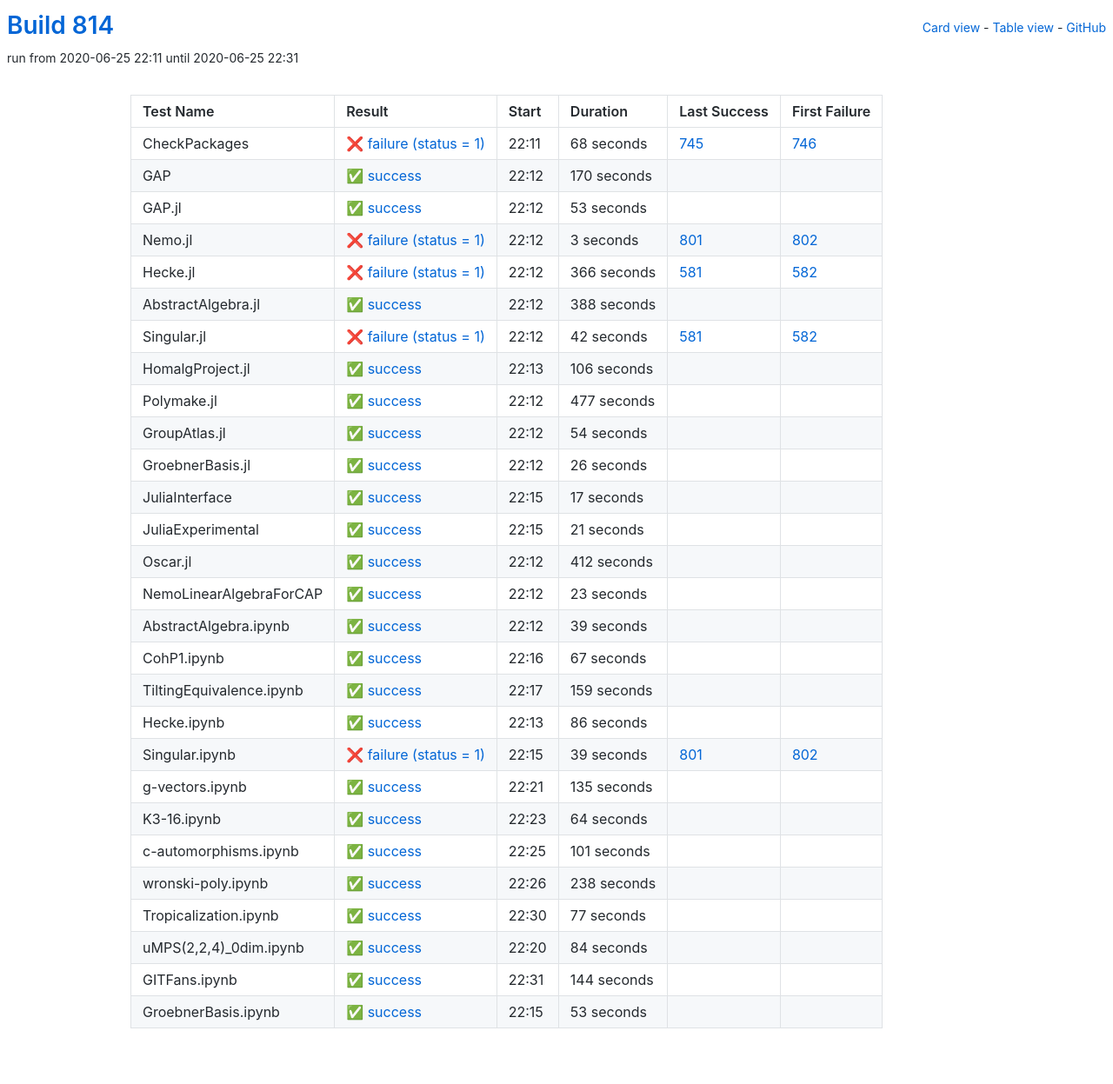
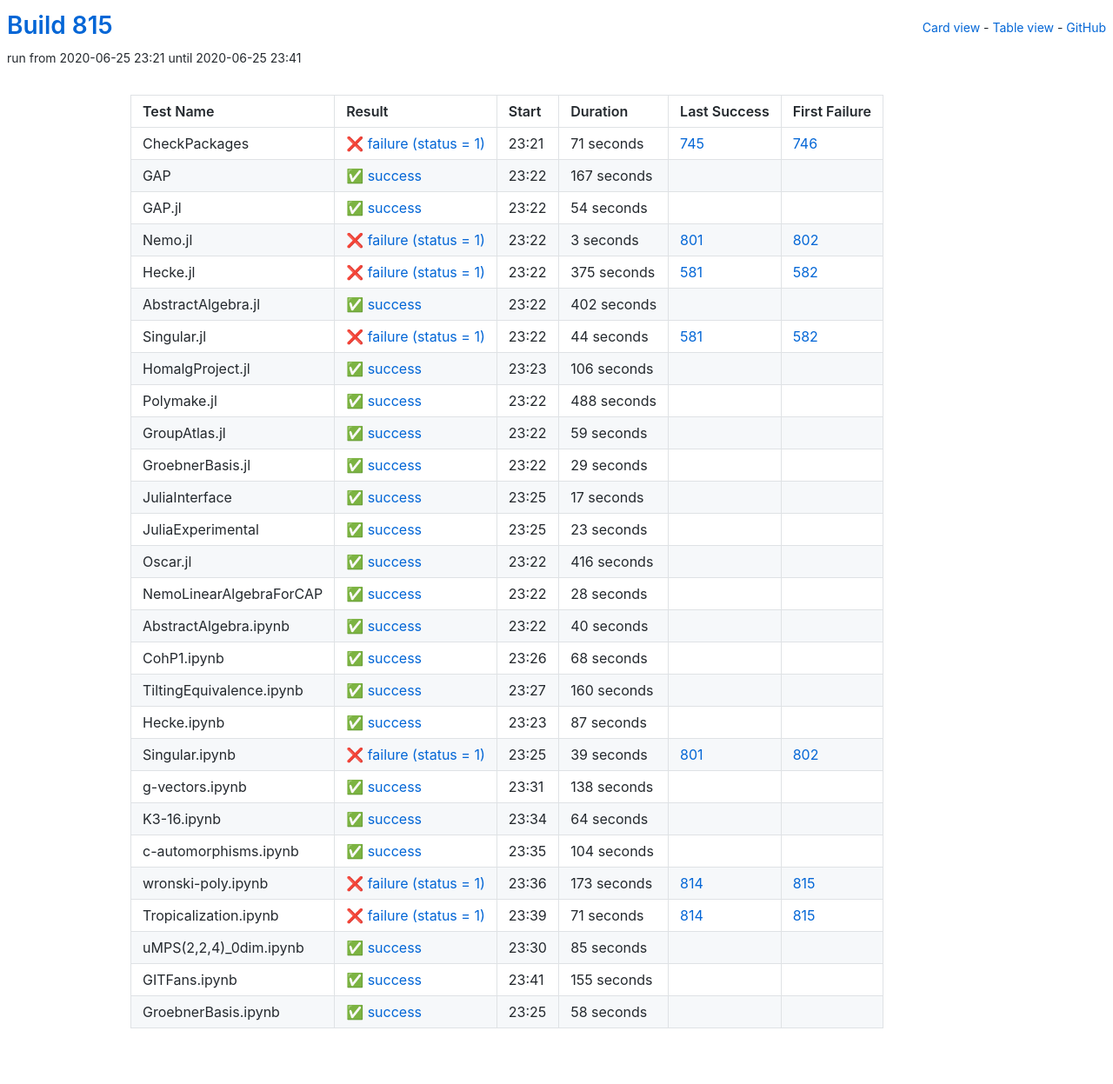
Before and after one commit to oscar-system/oscar-ci-status-1.4, a Jekyll site: the page built from table.html, in a window 1280 px wide. Shown: the whole page at 87% size. Built offline with Jekyll 4.4.1, drawn with Linux system fonts in a browser that asks for light colours.

Commit message:
Build #815

```diff
--- a/_data/ci.yml
+++ b/_data/ci.yml
@@ -1,6 +1,6 @@
 ---
-build: 814
-build_url: https://oscarci.mathematik.uni-kl.de/job/oscar-julia-1.4/814/
+build: 815
+build_url: https://oscarci.mathematik.uni-kl.de/job/oscar-julia-1.4/815/
 job: oscar-julia-1.4
 organization: oscar-system
 repo: oscar-ci-status-1.4
@@ -8,44 +8,44 @@ repourl: https://github.com/oscar-system/oscar-ci-status-1.4
 tests:
 - name: CheckPackages
   id: checkpackages
-  log: https://oscarci.mathematik.uni-kl.de/job/oscar-julia-1.4/814/artifact/logs/build-814/CheckPackages.log
-  start: 2020-06-25 22:11
+  log: https://oscarci.mathematik.uni-kl.de/job/oscar-julia-1.4/815/artifact/logs/build-815/CheckPackages.log
+  start: 2020-06-25 23:21
   success: false
   exitcode: 1
   status: failure
-  duration: 68
+  duration: 71
   last_success: 745
   last_success_url: https://oscarci.mathematik.uni-kl.de/job/oscar-julia-1.4/745/
   first_failure: 746
   first_failure_url: https://oscarci.mathematik.uni-kl.de/job/oscar-julia-1.4/746/
 - name: GAP
   id: gap
-  log: https://oscarci.mathematik.uni-kl.de/job/oscar-julia-1.4/814/artifact/logs/build-814/GAP.log
-  start: 2020-06-25 22:12
+  log: https://oscarci.mathematik.uni-kl.de/job/oscar-julia-1.4/815/artifact/logs/build-815/GAP.log
+  start: 2020-06-25 23:22
   success: true
   exitcode: 0
   status: success
-  duration: 170
+  duration: 167
   last_success: false
   last_success_url:
   first_failure: false
   first_failure_url:
 - name: GAP.jl
   id: gap-jl
-  log: https://oscarci.mathematik.uni-kl.de/job/oscar-julia-1.4/814/artifact/logs/build-814/GAP.jl.log
-  start: 2020-06-25 22:12
+  log: https://oscarci.mathematik.uni-kl.de/job/oscar-julia-1.4/815/artifact/logs/build-815/GAP.jl.log
+  start: 2020-06-25 23:22
   success: true
   exitcode: 0
   status: success
-  duration: 53
+  duration: 54
   last_success: false
   last_success_url:
   first_failure: false
   first_failure_url:
 - name: Nemo.jl
   id: nemo-jl
-  log: https://oscarci.mathematik.uni-kl.de/job/oscar-julia-1.4/814/artifact/logs/build-814/Nemo.jl.log
-  start: 2020-06-25 22:12
+  log: https://oscarci.mathematik.uni-kl.de/job/oscar-julia-1.4/815/artifact/logs/build-815/Nemo.jl.log
+  start: 2020-06-25 23:22
   success: false
   exitcode: 1
   status: failure
@@ -56,44 +56,44 @@ tests:
   first_failure_url: https://oscarci.mathematik.uni-kl.de/job/oscar-julia-1.4/802/
 - name: Hecke.jl
   id: hecke-jl
-  log: https://oscarci.mathematik.uni-kl.de/job/oscar-julia-1.4/814/artifact/logs/build-814/Hecke.jl.log
-  start: 2020-06-25 22:12
+  log: https://oscarci.mathematik.uni-kl.de/job/oscar-julia-1.4/815/artifact/logs/build-815/Hecke.jl.log
+  start: 2020-06-25 23:22
   success: false
   exitcode: 1
   status: failure
-  duration: 366
+  duration: 375
   last_success: 581
   last_success_url: https://oscarci.mathematik.uni-kl.de/job/oscar-julia-1.4/581/
   first_failure: 582
   first_failure_url: https://oscarci.mathematik.uni-kl.de/job/oscar-julia-1.4/582/
 - name: AbstractAlgebra.jl
   id: abstractalgebra-jl
-  log: https://oscarci.mathematik.uni-kl.de/job/oscar-julia-1.4/814/artifact/logs/build-814/AbstractAlgebra.jl.log
-  start: 2020-06-25 22:12
+  log: https://oscarci.mathematik.uni-kl.de/job/oscar-julia-1.4/815/artifact/logs/build-815/AbstractAlgebra.jl.log
+  start: 2020-06-25 23:22
   success: true
   exitcode: 0
   status: success
-  duration: 388
+  duration: 402
   last_success: false
   last_success_url:
   first_failure: false
   first_failure_url:
 - name: Singular.jl
   id: singular-jl
-  log: https://oscarci.mathematik.uni-kl.de/job/oscar-julia-1.4/814/artifact/logs/build-814/Singular.jl.log
-  start: 2020-06-25 22:12
+  log: https://oscarci.mathematik.uni-kl.de/job/oscar-julia-1.4/815/artifact/logs/build-815/Singular.jl.log
+  start: 2020-06-25 23:22
   success: false
   exitcode: 1
   status: failure
-  duration: 42
+  duration: 44
   last_success: 581
   last_success_url: https://oscarci.mathematik.uni-kl.de/job/oscar-julia-1.4/581/
   first_failure: 582
   first_failure_url: https://oscarci.mathematik.uni-kl.de/job/oscar-julia-1.4/582/
 - name: HomalgProject.jl
   id: homalgproject-jl
-  log: https://oscarci.mathematik.uni-kl.de/job/oscar-julia-1.4/814/artifact/logs/build-814/HomalgProject.jl.log
-  start: 2020-06-25 22:13
+  log: https://oscarci.mathematik.uni-kl.de/job/oscar-julia-1.4/815/artifact/logs/build-815/HomalgProject.jl.log
+  start: 2020-06-25 23:23
   success: true
   exitcode: 0
   status: success
@@ -104,44 +104,44 @@ tests:
   first_failure_url:
 - name: Polymake.jl
   id: polymake-jl
-  log: https://oscarci.mathematik.uni-kl.de/job/oscar-julia-1.4/814/artifact/logs/build-814/Polymake.jl.log
-  start: 2020-06-25 22:12
+  log: https://oscarci.mathematik.uni-kl.de/job/oscar-julia-1.4/815/artifact/logs/build-815/Polymake.jl.log
+  start: 2020-06-25 23:22
   success: true
   exitcode: 0
   status: success
-  duration: 477
+  duration: 488
   last_success: false
   last_success_url:
   first_failure: false
   first_failure_url:
 - name: GroupAtlas.jl
   id: groupatlas-jl
-  log: https://oscarci.mathematik.uni-kl.de/job/oscar-julia-1.4/814/artifact/logs/build-814/GroupAtlas.jl.log
-  start: 2020-06-25 22:12
+  log: https://oscarci.mathematik.uni-kl.de/job/oscar-julia-1.4/815/artifact/logs/build-815/GroupAtlas.jl.log
+  start: 2020-06-25 23:22
   success: true
   exitcode: 0
   status: success
-  duration: 54
+  duration: 59
   last_success: false
   last_success_url:
   first_failure: false
   first_failure_url:
 - name: GroebnerBasis.jl
   id: groebnerbasis-jl
-  log: https://oscarci.mathematik.uni-kl.de/job/oscar-julia-1.4/814/artifact/logs/build-814/GroebnerBasis.jl.log
-  start: 2020-06-25 22:12
+  log: https://oscarci.mathematik.uni-kl.de/job/oscar-julia-1.4/815/artifact/logs/build-815/GroebnerBasis.jl.log
+  start: 2020-06-25 23:22
   success: true
   exitcode: 0
   status: success
-  duration: 26
+  duration: 29
   last_success: false
   last_success_url:
   first_failure: false
   first_failure_url:
 - name: JuliaInterface
   id: juliainterface
-  log: https://oscarci.mathematik.uni-kl.de/job/oscar-julia-1.4/814/artifact/logs/build-814/JuliaInterface.log
-  start: 2020-06-25 22:15
+  log: https://oscarci.mathematik.uni-kl.de/job/oscar-julia-1.4/815/artifact/logs/build-815/JuliaInterface.log
+  start: 2020-06-25 23:25
   success: true
   exitcode: 0
   status: success
@@ -152,32 +152,8 @@ tests:
   first_failure_url:
 - name: JuliaExperimental
   id: juliaexperimental
-  log: https://oscarci.mathematik.uni-kl.de/job/oscar-julia-1.4/814/artifact/logs/build-814/JuliaExperimental.log
-  start: 2020-06-25 22:15
-  success: true
-  exitcode: 0
-  status: success
-  duration: 21
-  last_success: false
-  last_success_url:
-  first_failure: false
-  first_failure_url:
-- name: Oscar.jl
-  id: oscar-jl
-  log: https://oscarci.mathematik.uni-kl.de/job/oscar-julia-1.4/814/artifact/logs/build-814/Oscar.jl.log
-  start: 2020-06-25 22:12
-  success: true
-  exitcode: 0
-  status: success
-  duration: 412
-  last_success: false
-  last_success_url:
-  first_failure: false
-  first_failure_url:
-- name: NemoLinearAlgebraForCAP
-  id: nemolinearalgebraforcap
-  log: https://oscarci.mathematik.uni-kl.de/job/oscar-julia-1.4/814/artifact/logs/build-814/NemoLinearAlgebraForCAP.log
-  start: 2020-06-25 22:12
+  log: https://oscarci.mathematik.uni-kl.de/job/oscar-julia-1.4/815/artifact/logs/build-815/JuliaExperimental.log
+  start: 2020-06-25 23:25
   success: true
   exitcode: 0
   status: success
@@ -186,58 +162,82 @@ tests:
   last_success_url:
   first_failure: false
   first_failure_url:
-- name: AbstractAlgebra.ipynb
-  id: abstractalgebra-ipynb
-  log: https://oscarci.mathematik.uni-kl.de/job/oscar-julia-1.4/814/artifact/logs/build-814/AbstractAlgebra.ipynb.log
-  start: 2020-06-25 22:12
+- name: Oscar.jl
+  id: oscar-jl
+  log: https://oscarci.mathematik.uni-kl.de/job/oscar-julia-1.4/815/artifact/logs/build-815/Oscar.jl.log
+  start: 2020-06-25 23:22
   success: true
   exitcode: 0
   status: success
-  duration: 39
+  duration: 416
+  last_success: false
+  last_success_url:
+  first_failure: false
+  first_failure_url:
+- name: NemoLinearAlgebraForCAP
+  id: nemolinearalgebraforcap
+  log: https://oscarci.mathematik.uni-kl.de/job/oscar-julia-1.4/815/artifact/logs/build-815/NemoLinearAlgebraForCAP.log
+  start: 2020-06-25 23:22
+  success: true
+  exitcode: 0
+  status: success
+  duration: 28
+  last_success: false
+  last_success_url:
+  first_failure: false
+  first_failure_url:
+- name: AbstractAlgebra.ipynb
+  id: abstractalgebra-ipynb
+  log: https://oscarci.mathematik.uni-kl.de/job/oscar-julia-1.4/815/artifact/logs/build-815/AbstractAlgebra.ipynb.log
+  start: 2020-06-25 23:22
+  success: true
+  exitcode: 0
+  status: success
+  duration: 40
   last_success: false
   last_success_url:
   first_failure: false
   first_failure_url:
 - name: CohP1.ipynb
   id: cohp1-ipynb
-  log: https://oscarci.mathematik.uni-kl.de/job/oscar-julia-1.4/814/artifact/logs/build-814/CohP1.ipynb.log
-  start: 2020-06-25 22:16
+  log: https://oscarci.mathematik.uni-kl.de/job/oscar-julia-1.4/815/artifact/logs/build-815/CohP1.ipynb.log
+  start: 2020-06-25 23:26
   success: true
   exitcode: 0
   status: success
-  duration: 67
+  duration: 68
   last_success: false
   last_success_url:
   first_failure: false
   first_failure_url:
 - name: TiltingEquivalence.ipynb
   id: tiltingequivalence-ipynb
-  log: https://oscarci.mathematik.uni-kl.de/job/oscar-julia-1.4/814/artifact/logs/build-814/TiltingEquivalence.ipynb.log
-  start: 2020-06-25 22:17
+  log: https://oscarci.mathematik.uni-kl.de/job/oscar-julia-1.4/815/artifact/logs/build-815/TiltingEquivalence.ipynb.log
+  start: 2020-06-25 23:27
   success: true
   exitcode: 0
   status: success
-  duration: 159
+  duration: 160
   last_success: false
   last_success_url:
   first_failure: false
   first_failure_url:
 - name: Hecke.ipynb
   id: hecke-ipynb
-  log: https://oscarci.mathematik.uni-kl.de/job/oscar-julia-1.4/814/artifact/logs/build-814/Hecke.ipynb.log
-  start: 2020-06-25 22:13
+  log: https://oscarci.mathematik.uni-kl.de/job/oscar-julia-1.4/815/artifact/logs/build-815/Hecke.ipynb.log
+  start: 2020-06-25 23:23
   success: true
   exitcode: 0
   status: success
-  duration: 86
+  duration: 87
   last_success: false
   last_success_url:
   first_failure: false
   first_failure_url:
 - name: Singular.ipynb
   id: singular-ipynb
-  log: https://oscarci.mathematik.uni-kl.de/job/oscar-julia-1.4/814/artifact/logs/build-814/Singular.ipynb.log
-  start: 2020-06-25 22:15
+  log: https://oscarci.mathematik.uni-kl.de/job/oscar-julia-1.4/815/artifact/logs/build-815/Singular.ipynb.log
+  start: 2020-06-25 23:25
   success: false
   exitcode: 1
   status: failure
@@ -248,20 +248,20 @@ tests:
   first_failure_url: https://oscarci.mathematik.uni-kl.de/job/oscar-julia-1.4/802/
 - name: g-vectors.ipynb
   id: g-vectors-ipynb
-  log: https://oscarci.mathematik.uni-kl.de/job/oscar-julia-1.4/814/artifact/logs/build-814/g-vectors.ipynb.log
-  start: 2020-06-25 22:21
+  log: https://oscarci.mathematik.uni-kl.de/job/oscar-julia-1.4/815/artifact/logs/build-815/g-vectors.ipynb.log
+  start: 2020-06-25 23:31
   success: true
   exitcode: 0
   status: success
-  duration: 135
+  duration: 138
   last_success: false
   last_success_url:
   first_failure: false
   first_failure_url:
 - name: K3-16.ipynb
   id: k3-16-ipynb
-  log: https://oscarci.mathematik.uni-kl.de/job/oscar-julia-1.4/814/artifact/logs/build-814/K3-16.ipynb.log
-  start: 2020-06-25 22:23
+  log: https://oscarci.mathematik.uni-kl.de/job/oscar-julia-1.4/815/artifact/logs/build-815/K3-16.ipynb.log
+  start: 2020-06-25 23:34
   success: true
   exitcode: 0
   status: success
@@ -272,72 +272,72 @@ tests:
   first_failure_url:
 - name: c-automorphisms.ipynb
   id: c-automorphisms-ipynb
-  log: https://oscarci.mathematik.uni-kl.de/job/oscar-julia-1.4/814/artifact/logs/build-814/c-automorphisms.ipynb.log
-  start: 2020-06-25 22:25
+  log: https://oscarci.mathematik.uni-kl.de/job/oscar-julia-1.4/815/artifact/logs/build-815/c-automorphisms.ipynb.log
+  start: 2020-06-25 23:35
   success: true
   exitcode: 0
   status: success
-  duration: 101
+  duration: 104
   last_success: false
   last_success_url:
   first_failure: false
   first_failure_url:
 - name: wronski-poly.ipynb
   id: wronski-poly-ipynb
-  log: https://oscarci.mathematik.uni-kl.de/job/oscar-julia-1.4/814/artifact/logs/build-814/wronski-poly.ipynb.log
-  start: 2020-06-25 22:26
+  log: https://oscarci.mathematik.uni-kl.de/job/oscar-julia-1.4/815/artifact/logs/build-815/wronski-poly.ipynb.log
+  start: 2020-06-25 23:36
+  success: false
+  exitcode: 1
+  status: failure
+  duration: 173
+  last_success: 814
+  last_success_url: https://oscarci.mathematik.uni-kl.de/job/oscar-julia-1.4/814/
+  first_failure: 815
+  first_failure_url: https://oscarci.mathematik.uni-kl.de/job/oscar-julia-1.4/815/
+- name: Tropicalization.ipynb
+  id: tropicalization-ipynb
+  log: https://oscarci.mathematik.uni-kl.de/job/oscar-julia-1.4/815/artifact/logs/build-815/Tropicalization.ipynb.log
+  start: 2020-06-25 23:39
+  success: false
+  exitcode: 1
+  status: failure
+  duration: 71
+  last_success: 814
+  last_success_url: https://oscarci.mathematik.uni-kl.de/job/oscar-julia-1.4/814/
+  first_failure: 815
+  first_failure_url: https://oscarci.mathematik.uni-kl.de/job/oscar-julia-1.4/815/
+- name: uMPS(2,2,4)_0dim.ipynb
+  id: umps-2-2-4-0dim-ipynb
+  log: https://oscarci.mathematik.uni-kl.de/job/oscar-julia-1.4/815/artifact/logs/build-815/uMPS-2-2-4-_0dim.ipynb.log
+  start: 2020-06-25 23:30
   success: true
   exitcode: 0
   status: success
-  duration: 238
-  last_success: false
-  last_success_url:
-  first_failure: false
-  first_failure_url:
-- name: Tropicalization.ipynb
-  id: tropicalization-ipynb
-  log: https://oscarci.mathematik.uni-kl.de/job/oscar-julia-1.4/814/artifact/logs/build-814/Tropicalization.ipynb.log
-  start: 2020-06-25 22:30
-  success: true
-  exitcode: 0
-  status: success
-  duration: 77
-  last_success: false
-  last_success_url:
-  first_failure: false
-  first_failure_url:
-- name: uMPS(2,2,4)_0dim.ipynb
-  id: umps-2-2-4-0dim-ipynb
-  log: https://oscarci.mathematik.uni-kl.de/job/oscar-julia-1.4/814/artifact/logs/build-814/uMPS-2-2-4-_0dim.ipynb.log
-  start: 2020-06-25 22:20
-  success: true
-  exitcode: 0
-  status: success
-  duration: 84
+  duration: 85
   last_success: false
   last_success_url:
   first_failure: false
   first_failure_url:
 - name: GITFans.ipynb
   id: gitfans-ipynb
-  log: https://oscarci.mathematik.uni-kl.de/job/oscar-julia-1.4/814/artifact/logs/build-814/GITFans.ipynb.log
-  start: 2020-06-25 22:31
+  log: https://oscarci.mathematik.uni-kl.de/job/oscar-julia-1.4/815/artifact/logs/build-815/GITFans.ipynb.log
+  start: 2020-06-25 23:41
   success: true
   exitcode: 0
   status: success
-  duration: 144
+  duration: 155
   last_success: false
   last_success_url:
   first_failure: false
   first_failure_url:
 - name: GroebnerBasis.ipynb
   id: groebnerbasis-ipynb
-  log: https://oscarci.mathematik.uni-kl.de/job/oscar-julia-1.4/814/artifact/logs/build-814/GroebnerBasis.ipynb.log
-  start: 2020-06-25 22:15
+  log: https://oscarci.mathematik.uni-kl.de/job/oscar-julia-1.4/815/artifact/logs/build-815/GroebnerBasis.ipynb.log
+  start: 2020-06-25 23:25
   success: true
   exitcode: 0
   status: success
-  duration: 53
+  duration: 58
   last_success: false
   last_success_url:
   first_failure: false
```
Also changed, not shown: README.md.
